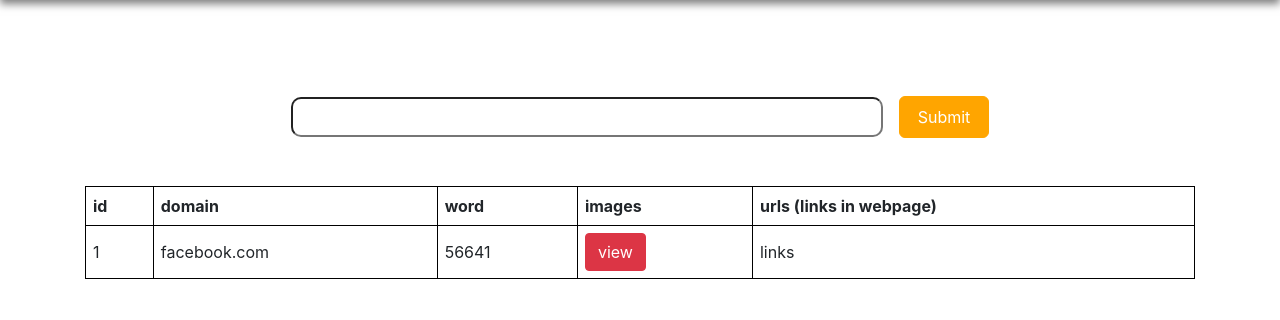
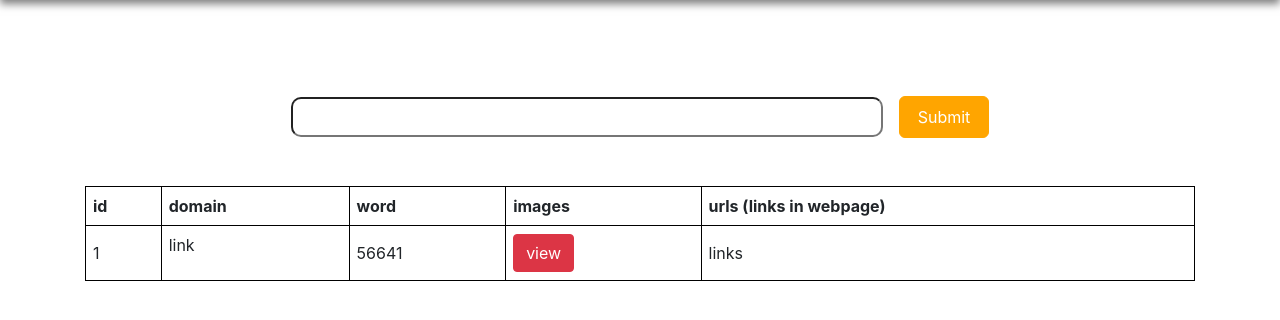
Before and after one commit to adil-shabab/url-scraper, a Django app: template core/templates/index.html in a window 1280 px wide. Shown: the part 87-407 px from the top of the page. Run offline with Django 4.2, Linux system fonts and the light colour scheme; the template is opened without the code that fills it, so the values that code supplies are empty; parts of the project's set-up code (start-up, migrations or seed data) failed here and were passed over; some libraries are stand-ins or nearby versions.

Commit message:
starting logic section

```diff
--- a/core/templates/index.html
+++ b/core/templates/index.html
@@ -19,7 +19,7 @@
     </thead>
     <tbody>
         <td>1</td>
-        <td>facebook.com</td>
+        <td><p>link</p></td>
         <td>56641</td>
         <td><button class="btn btn-danger">view</button></td>
         <td>links</td>
```
Also changed, not shown: db.sqlite3.
